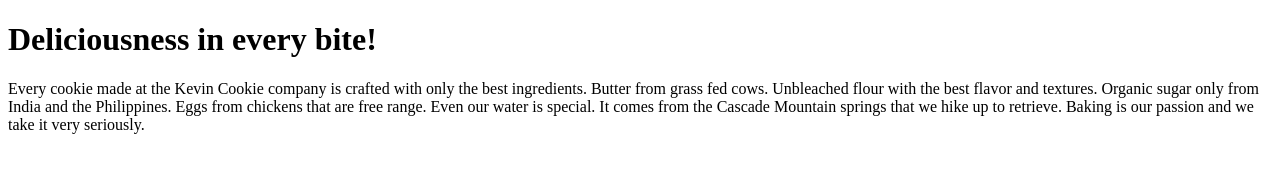
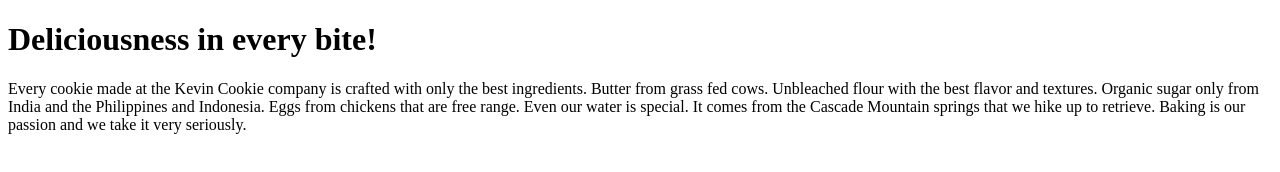
Before and after one commit to SvetlinStoyanov/GitTutorialRepo, a plain HTML site: page index.htm in a window 1280 px wide. Drawn offline with Linux system fonts and the light colour scheme.

Commit message:
Commiting change to index.html

```diff
--- a/index.htm
+++ b/index.htm
@@ -4,7 +4,7 @@
 
 <h1>Deliciousness in every bite!</h1>
 
-<p>Every cookie made at the Kevin Cookie company is crafted with only the best ingredients. Butter from grass fed cows. Unbleached flour with the best flavor and textures. Organic sugar only from India and the Philippines. Eggs from chickens that are free range. Even our water is special. It comes from the Cascade Mountain springs that we hike up to retrieve. Baking is our passion and we take it very seriously.</p>
+<p>Every cookie made at the Kevin Cookie company is crafted with only the best ingredients. Butter from grass fed cows. Unbleached flour with the best flavor and textures. Organic sugar only from India and the Philippines and Indonesia. Eggs from chickens that are free range. Even our water is special. It comes from the Cascade Mountain springs that we hike up to retrieve. Baking is our passion and we take it very seriously.</p>
 
 </body>
 </html>
```
